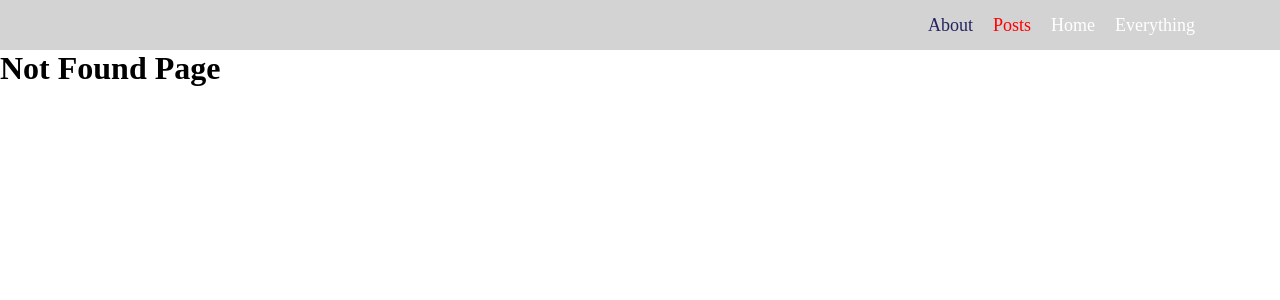
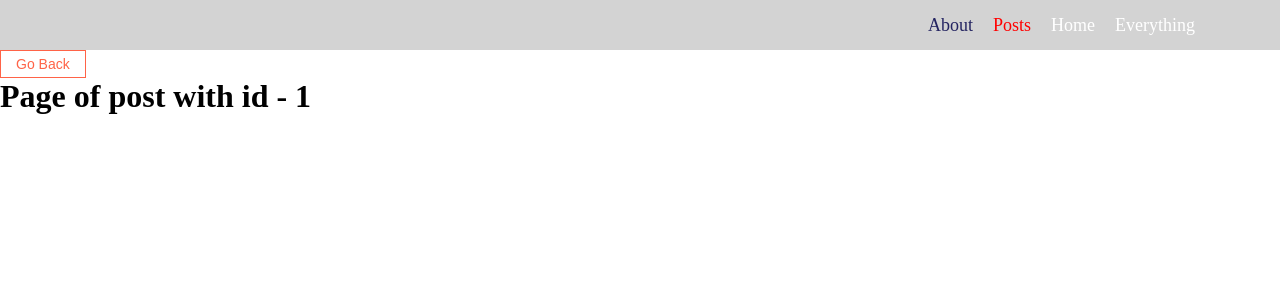
Before and after one commit to Viacheslav-ua/rf-course, a React (Create React App) app: page /posts/1 in a window 1280 px wide. Before the commit this address had no page. Shown: the top 300 px of the page. Built offline with nearby package versions, Linux system fonts and the light colour scheme.

Commit message:
added getById in the API

```diff
--- a/src/API/postService.js
+++ b/src/API/postService.js
@@ -10,4 +10,9 @@ export default class PostService {
     })
     return response
   }
+
+  static async getById(id) {
+    const response = await axios.get(`https://jsonplaceholder.typicode.com/posts/${id}`)
+    return response
+  }
 }
--- a/src/components/AppRouter.jsx
+++ b/src/components/AppRouter.jsx
@@ -6,6 +6,7 @@ import HomePage from "../pages/HomePage";
 import NotFound from "../pages/NotFound";
 import SinglePage from "../pages/SinglePage";
 import PostNewPage from "../pages/PostNew";
+import PostIdPage from "../pages/PostIdPage";
 
 const AppRouter = () => {
   return(
@@ -14,6 +15,7 @@ const AppRouter = () => {
         <Route index element={<HomePage />} />
         <Route path="/about" element={<About />} />
         <Route path="/posts" element={<Posts />} />
+        <Route path="/posts/:id" element={<PostIdPage />} />
         <Route path="/posts/:id/:title" element={<SinglePage />} />
         <Route path="/posts/new" element={<PostNewPage />} />
         <Route path="*" element={<NotFound />} />
--- a/src/components/PostItem.jsx
+++ b/src/components/PostItem.jsx
@@ -1,7 +1,13 @@
+import { useNavigate } from 'react-router-dom';
 import '../styles/app.css'
 import MyButton from './UA/button/MyButton';
 
-const PostItem = ({post, number, remove}) => {
+const PostItem = ({ post, number, remove }) => {
+
+  const navigate = useNavigate()
+
+
+  const goBack = () => navigate(-1)
 
   return (
   <div className="post">
@@ -10,6 +16,13 @@ const PostItem = ({post, number, remove}) => {
         <div>{post.id} {post.body}</div>
     </div>
     <div className="post__btn">
+        <MyButton
+          style={{
+            color: 'green',
+            margin: '0 10px'
+          }}
+          onClick={() => navigate(`/posts/${post.id}`)}
+        >open</MyButton>
       <MyButton onClick={() => remove(post)} >delete</MyButton>
     </div>
     </div>
--- /dev/null
+++ b/src/pages/PostIdPage.jsx
@@ -0,0 +1,16 @@
+import { useNavigate, useParams } from "react-router-dom"
+import MyButton from "../components/UA/button/MyButton"
+
+const PostIdPage = () => {
+  const navigate = useNavigate()
+  const { id } = useParams()
+
+  return (
+    <div>
+      <MyButton onClick={() => navigate(-1)}>Go Back</MyButton>
+      <h1>Page of post with id - {id}</h1>
+    </div>
+  )
+}
+
+export default PostIdPage
--- a/src/pages/SinglePage.jsx
+++ b/src/pages/SinglePage.jsx
@@ -2,7 +2,7 @@ import { useParams } from 'react-router-dom';
 
 const SinglePage = () => {
 
-  const { id, title} = (useParams());
+  const { id, title} = useParams();
 
   return (
     <div style={{fontSize: '24px'}}>
--- a/src/styles/app.css
+++ b/src/styles/app.css
@@ -42,7 +42,6 @@
   transition: all 300ms ease-in;
 }
 
-/* .active {
-  color: red;
-  cursor: default;
-} */
+.post__btn {
+  display: flex;
+}
```
